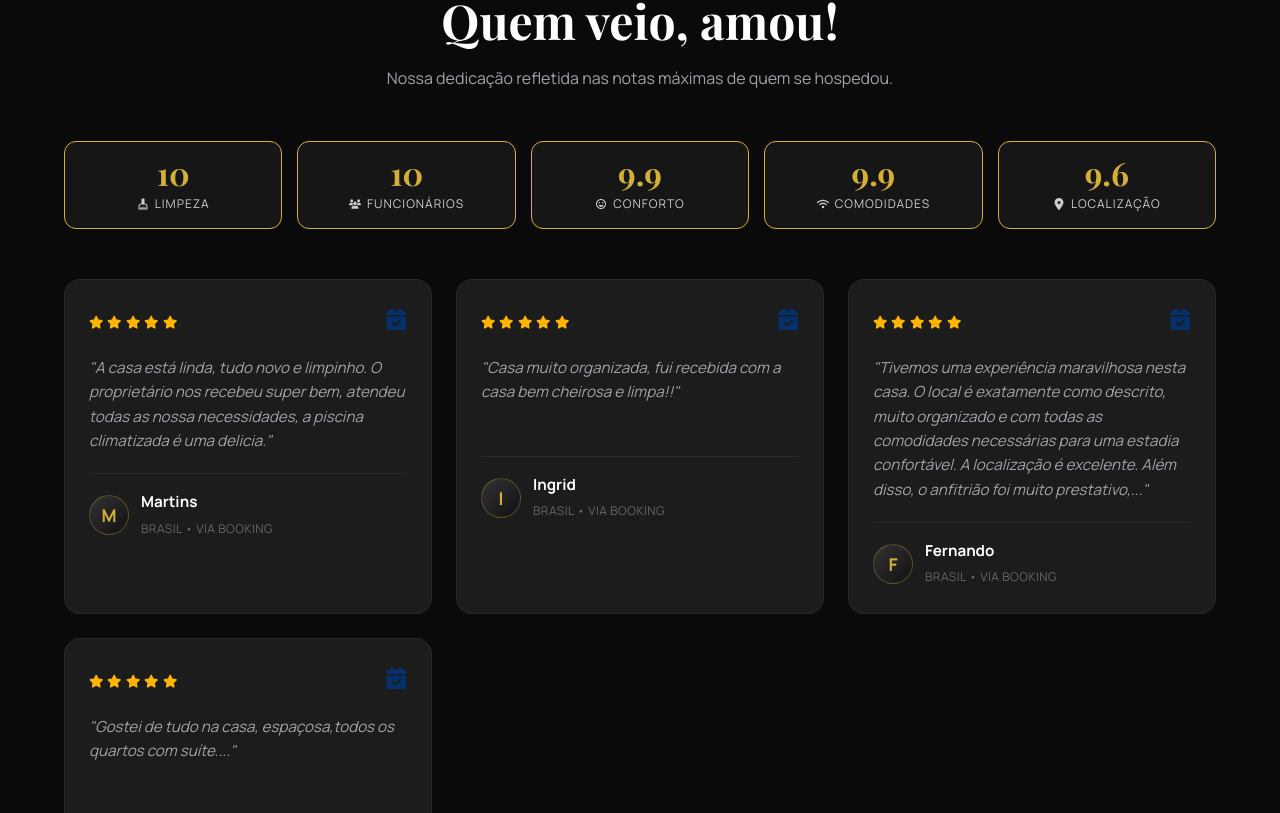
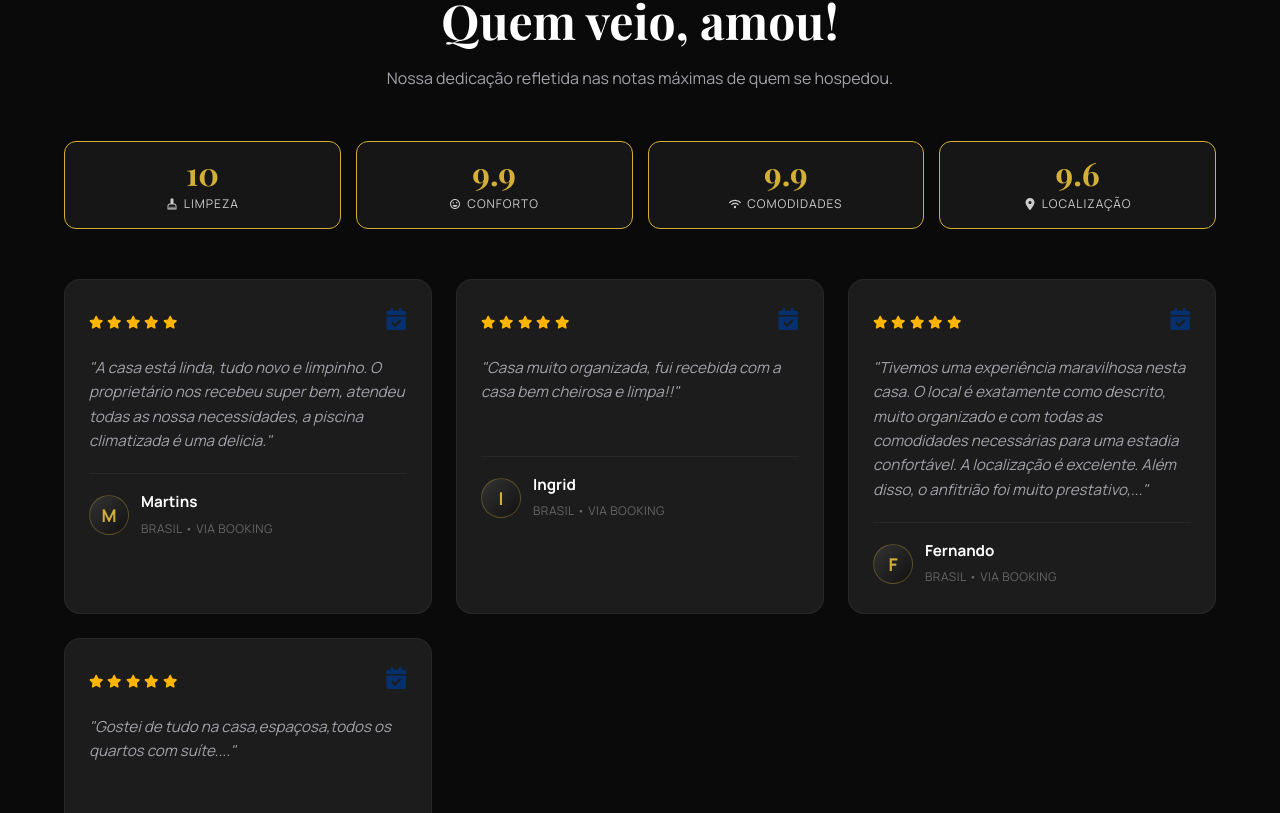
Before and after one commit to Matheush2ds/landing-page-gabanas-house, a React (Vite) app: page / in a window 1280 px wide. Shown: the part 2387-3200 px from the top of the page. Built offline with nearby package versions, Linux system fonts and the light colour scheme.

Commit message:
fix: corrige localização exata (mapa e endereço) e atualiza depoimentos conforme prints

```diff
--- a/src/pages/Home.jsx
+++ b/src/pages/Home.jsx
@@ -25,13 +25,12 @@ const FadeInSection = ({ children }) => {
   return <div className="fade-in-section" ref={domRef}>{children}</div>;
 };
 
-// DADOS REAIS DAS AVALIAÇÕES (CONFORME PRINTS)
 const reviewsData = [
     {
       id: 1,
       name: "Martins",
       source: "Booking",
-      text: "A casa está linda, tudo novo e limpinho. O proprietário nos recebeu super bem, atendeu todas as nossa necessidades, a piscina climatizada é uma delicia.",
+      text: "A casa está linda, tudo novo e limpinho. O proprietário nos recebeu super bem, atendeu todas as nossa necessidades, a piscina climatizada é uma delicia.", //
       stars: 5,
       date: "Brasil"
     },
@@ -39,7 +38,7 @@ const reviewsData = [
       id: 2,
       name: "Ingrid",
       source: "Booking",
-      text: "Casa muito organizada, fui recebida com a casa bem cheirosa e limpa!!",
+      text: "Casa muito organizada, fui recebida com a casa bem cheirosa e limpa!!", //
       stars: 5,
       date: "Brasil"
     },
@@ -47,7 +46,7 @@ const reviewsData = [
       id: 3,
       name: "Fernando",
       source: "Booking",
-      text: "Tivemos uma experiência maravilhosa nesta casa. O local é exatamente como descrito, muito organizado e com todas as comodidades necessárias para uma estadia confortável. A localização é excelente. Além disso, o anfitrião foi muito prestativo,...",
+      text: "Tivemos uma experiência maravilhosa nesta casa. O local é exatamente como descrito, muito organizado e com todas as comodidades necessárias para uma estadia confortável. A localização é excelente. Além disso, o anfitrião foi muito prestativo,...", //
       stars: 5,
       date: "Brasil"
     },
@@ -55,7 +54,7 @@ const reviewsData = [
       id: 4,
       name: "Marlice",
       source: "Booking",
-      text: "Gostei de tudo na casa, espaçosa,todos os quartos com suíte....",
+      text: "Gostei de tudo na casa,espaçosa,todos os quartos com suíte....", //
       stars: 5,
       date: "Brasil"
     }
@@ -67,8 +66,8 @@ const Home = () => {
   const linkBooking = "https://www.booking.com/hotel/br/casa-de-aluguel-para-temporada-caldas-novas.pt-br.html";
   const linkInstagram = "https://www.instagram.com/gabanas_house?igsh=a2RpNXMzcHpwc25w";
 
-  // Endereço exato para o Google Maps
-  const mapQuery = "Rua 7 - Av. A, qd: 04 Lt: 27 - Itaguai 1, Caldas Novas - GO";
+
+  const mapQuery = "Gabanas House Casa para Temporada, Rua 7 - Av. A, qd: 04 Lt: 27 - Itaguai 1, Caldas Novas - GO";
 
   const ActionButtons = () => (
     <div className="btn-group">
@@ -152,10 +151,10 @@ const Home = () => {
             </div>
 
             <div className="map-container">
-               {/* URL DO MAPA COM O ENDEREÇO */}
+               {/* URL CORRIGIDA: Usa o Nome do Perfil + Endereço */}
                <iframe
                 className="map-embed"
-                src={`https://maps.google.com/maps?q=${encodeURIComponent(mapQuery)}&t=m&z=16&output=embed&iwloc=near`}
+                src={`https://maps.google.com/maps?q=${encodeURIComponent(mapQuery)}&t=m&z=17&output=embed&iwloc=near`}
                 loading="lazy"
                 title="Mapa Gabana's House"
                 allowFullScreen
@@ -210,10 +209,6 @@ const Home = () => {
                     <span className="score-label"><MdCleaningServices/> Limpeza</span>
                 </div>
                 <div className="score-badge">
-                    <span className="score-val">10</span>
-                    <span className="score-label"><FaUsers/> Funcionários</span>
-                </div>
-                <div className="score-badge">
                     <span className="score-val">9.9</span>
                     <span className="score-label"><MdSentimentVerySatisfied/> Conforto</span>
                 </div>
```
